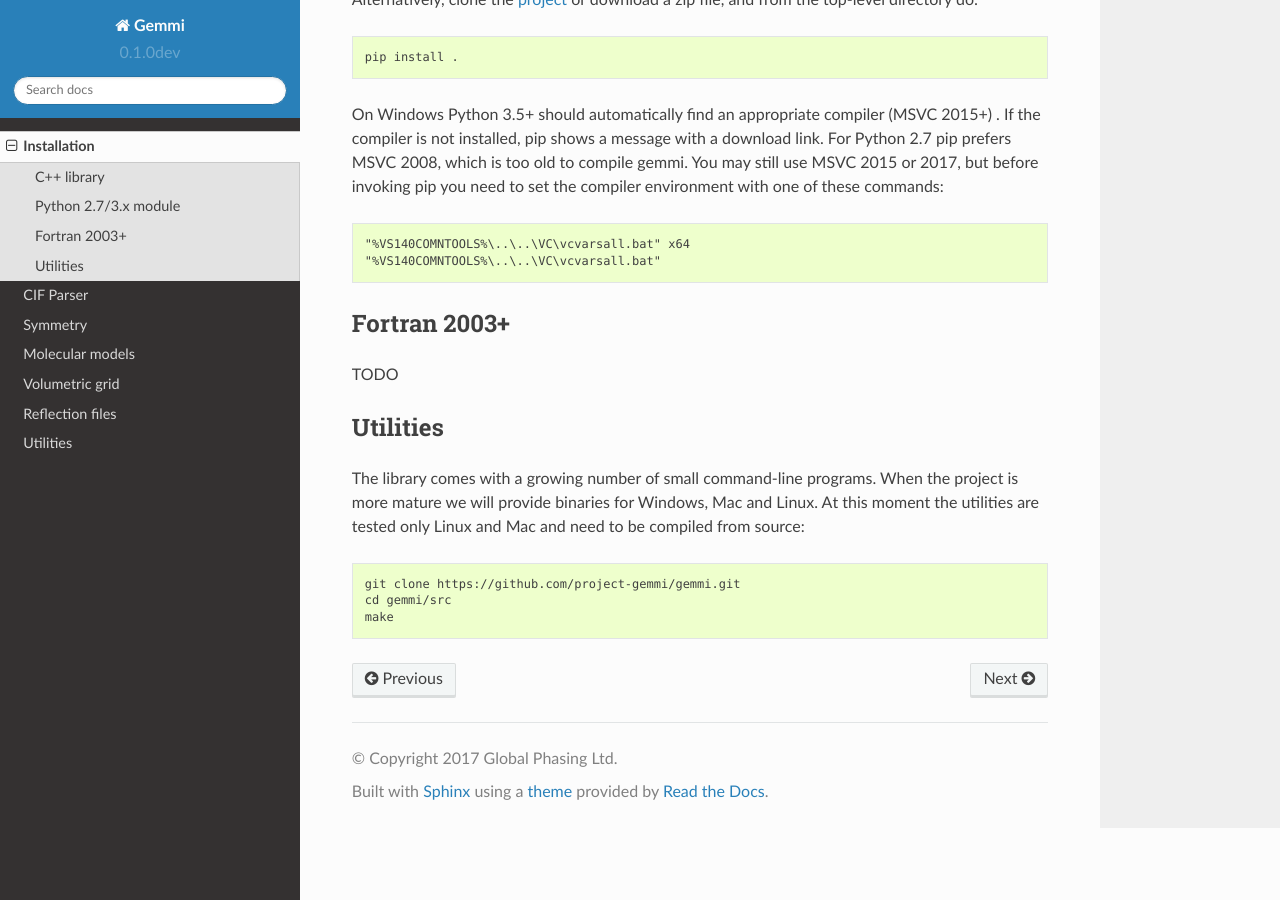
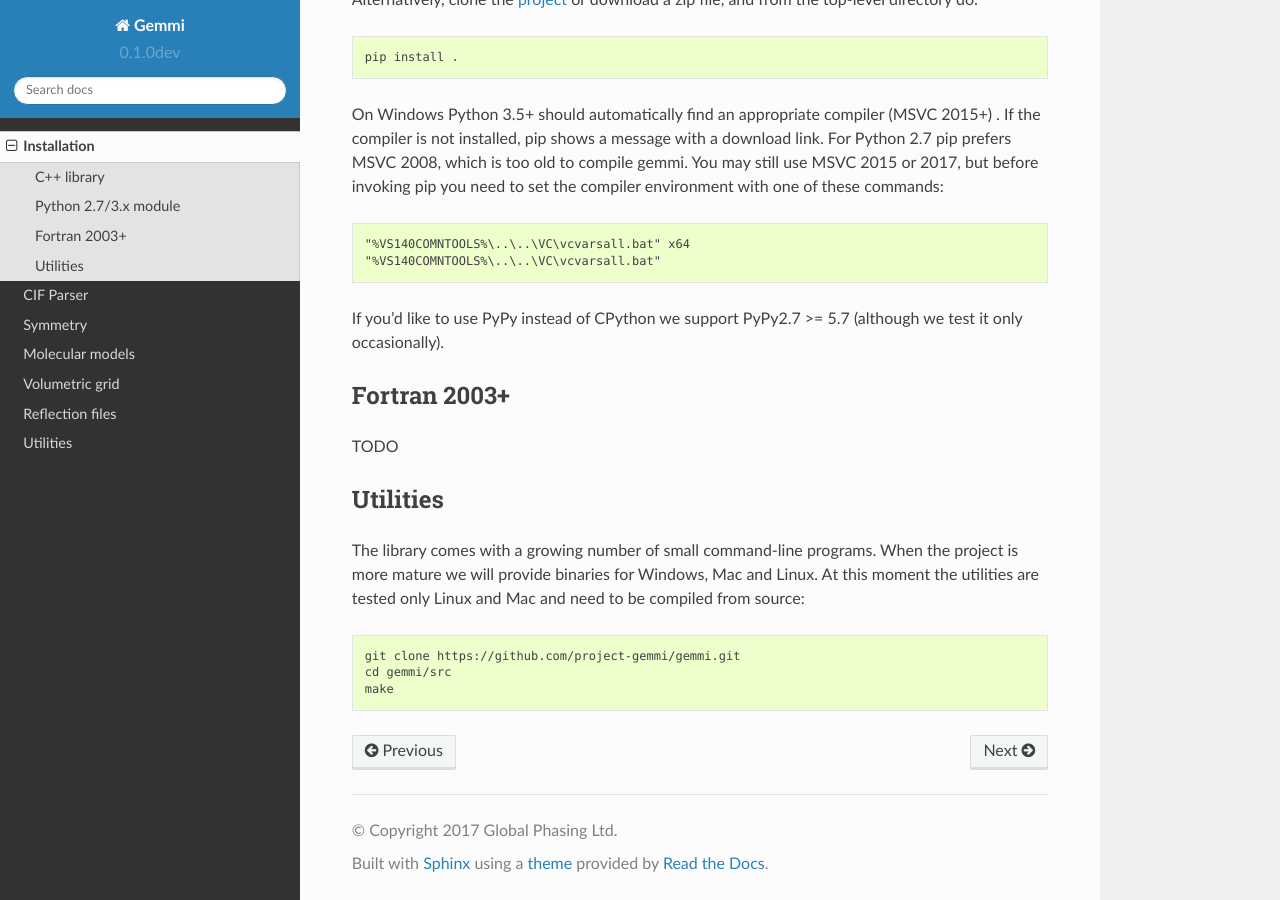
Before and after one commit to project-gemmi/gemmi, a Sphinx documentation site: the page built from docs/install.rst, in a window 1280 px wide and 900 px high, scrolled down 701 px. Built offline with Sphinx 7.4.7 and the Read the Docs theme 2.0.0, drawn with Linux system fonts in a browser that asks for light colours.

Commit message:
tested with PyPy

```diff
--- a/docs/cif-parser.rst
+++ b/docs/cif-parser.rst
@@ -545,7 +545,7 @@ Python Module
 
 .. highlight:: python
 
-Python module for Python 2.7 and 3.x (PyPy is yet to be tested)
+Python module for Python 2.7 and 3.x
 can be installed with pip, as described in the
 :ref:`Installation <install_py>` section.
 After installation ``pydoc gemmi.cif`` should list all classes and methods.
--- a/docs/install.rst
+++ b/docs/install.rst
@@ -46,6 +46,9 @@ set the compiler environment with one of these commands::
     "%VS140COMNTOOLS%\..\..\VC\vcvarsall.bat" x64
     "%VS140COMNTOOLS%\..\..\VC\vcvarsall.bat"
 
+If you'd like to use PyPy instead of CPython
+we support PyPy2.7 >= 5.7 (although we test it only occasionally).
+
 Fortran 2003+
 -------------
 
```
